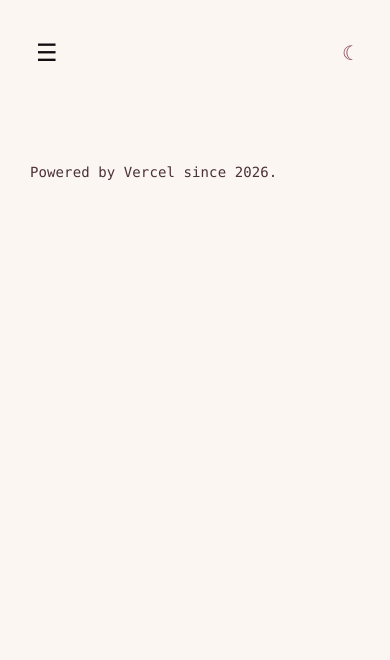
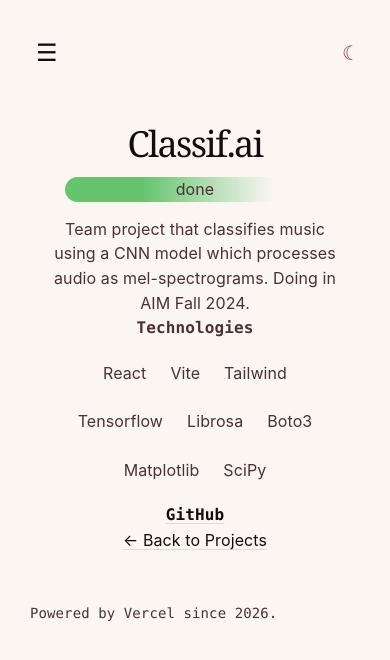
Before and after one commit to raspberryhelp/raspberryhelpdev, a React (Vite) app in the folder raspberryhelppersonal/: page /Projects/classif in a window 390 px wide. Shown: the top 660 px of the page. Built offline with nearby package versions, Linux system fonts and the light colour scheme.

Commit message:
Projects page done, fixed some of the weird formatting on tools page

```diff
--- a/raspberryhelppersonal/src/App.css
+++ b/raspberryhelppersonal/src/App.css
@@ -345,7 +345,6 @@
   text-align: center;
   box-shadow: 0 10px 0px var(--rose-bg);
   text-shadow: 0px 5px 15px;
-
 }
 
 .toolCard:hover {
@@ -353,12 +352,15 @@
   height: 350px;
   border: none;
   border-radius: 20px;
-  margin: 15px 10px 10px 15px;
+  margin: 15px;
   background: linear-gradient( 160deg, transparent 50%, var(--rose-bg)  30%), radial-gradient(circle, transparent 50%,  var(--rose-bg) 10%);
   background-blend-mode: normal, normal;
-  box-shadow: 0 5px 0px var(--rose-bg);
+  box-shadow: 0 10px 0px var(--rose-bg);
   text-shadow: 0px 5px 15px;
 
+}
+.toolCard a {
+  text-decoration: none;
 }
 .toolTitle
 {
@@ -381,7 +383,7 @@
     width: 100%;
     height: auto;
     margin: 20px 0;
-    padding: 0;
+    padding: 0 0 0 20px;
     text-align: left;
     box-shadow: 0 5px 0px var(--rose-bg);
     text-shadow: none;
@@ -397,3 +399,33 @@
     font-weight:lighter;
   }
 }
+
+/* for projects */
+.project-status.ongoing {
+  width: auto;
+  height: auto;
+  border: none;
+  border-radius: 20px;
+  margin: 15px;
+  background: linear-gradient( 90deg, rgba(196, 146, 102, 100) 30%, transparent 80%);
+  background-blend-mode: normal;
+}
+.project-status.done {
+  width: auto;
+  height: auto;
+  border: none;
+  border-radius: 20px;
+  margin: 15px;
+  background: linear-gradient( 90deg, rgba(102, 196, 111, 100) 30%, transparent 80%);
+  background-blend-mode: normal;
+}
+
+.technologies
+{
+   display: flex;
+  flex-direction: row;
+  flex-wrap: wrap;
+  gap: 24px;
+  justify-content: center;
+  padding: 20px;
+}
--- a/raspberryhelppersonal/src/App.jsx
+++ b/raspberryhelppersonal/src/App.jsx
@@ -13,6 +13,8 @@
 import Art from "./pages/Art";
 import Widgets from "./pages/Widgets";
 import Footer from './Footer';
+import ProjectDetails from "./pages/ProjectsDetails";
+
 function PageContent() {
   const location = useLocation();
 
@@ -25,6 +27,8 @@
         <Route path="/Blog" element={<Blog />} />
         <Route path="/Art" element={<Art />} />
         <Route path="/Widgets" element={<Widgets />} />
+        <Route path="/Projects/:projectId" element={<ProjectDetails />}
+/>
       </Routes>
     </div>
   );
--- /dev/null
+++ b/raspberryhelppersonal/src/data/projectdata.jsx
@@ -0,0 +1,93 @@
+export const projects = [
+  {
+    id: "personalsite",
+    title: "This Webpage",
+    description:
+      "This very webpage. It's the first one where I used a custom domain.",
+    technologies: ["React", "Vite", "Vercel"],
+    progress: "ongoing",
+    github: "https://github.com/raspberryhelp/raspberryhelpdev",
+    category: "personalsite",
+  },
+
+{
+  id: "voronoikmeans",
+  title: "K-means Voronoi",
+
+  description: (
+    <>
+      <p>
+        This is more or so a research project for my Computational
+        Geometry class, and I was trying to find out whether k-means
+        can help Voronoi diagrams better replicate existing political
+        boundaries for fun!
+      </p>
+
+      <p>
+        Mostly an excuse to delve a bit into GIS, but I also learned
+        a lot about data processing.
+      </p>
+    </>
+  ),
+
+  technologies: [
+    "Python",
+    "Pandas",
+    "NumPy",
+    "GeoPandas",
+    "SciPy",
+    "Matplotlib",
+  ],
+  progress: "done",
+    github: "https://github.com/raspberryhelp/kmeansvoronoi-cs6319",
+    category: "project",
+},
+{
+    id:"classif",
+    title:"Classif.ai",
+    description:"Team project that classifies music using a CNN model which processes audio as mel-spectrograms. Doing in AIM Fall 2024.",
+    progress: "done",
+    technologies: ["React", "Vite", "Tailwind", "Tensorflow", "Librosa", "Boto3", "Matplotlib", "SciPy"],
+    github: "https://github.com/ly-sona/music-genre-classification",
+    category: "project",
+},
+  {
+    id: "personalwebsite2",
+    title: "personalwebsite_2",
+    description:
+      "Old website, am no longer using this as my personal website but keeping it up for archive purposes. It's...it's a site alright ",
+    technologies: ["React", "Vite", "Tailwind"],
+    progress: "done",
+    github: "https://github.com/raspberryhelp/personalwebsite_2",
+    category: "personalsite",
+  },
+{
+      id: "cms",
+    title: "CMS",
+    description:
+      "Club management based system that allows users to browse, create and manage clubs. ",
+    technologies: ["HTML", "CSS", "PHP", "MySQL"],
+    progress: "done",
+    github: "https://github.com/raspberryhelp/CMS",
+    category: "project",
+  },
+  {
+    id:"craftconnect",
+    title: "CraftingConecxions",
+    description: "Website that allows users of the same major and school to connect with each other. Demoed in WeHack 2024",
+    progress: "done",
+    technologies: ["Python", "Flask", "Jinja", "SQLAlchemy"],
+    github:"https://github.com/sea-shanties/CraftingConecxions",
+    category: "project",
+  },
+    {
+    id:"dreamhome",
+    title: "Dream Home ",
+    description: "A choose your own adventure: Visual Novel for WEHack 2025 for the CBRE Track.",
+    progress: "done",
+    technologies: ["RenPy"],
+    github:"https://github.com/raspberryhelp/Wehack-Dream-Home",
+    category: "project",
+  },
+
+];
--- a/raspberryhelppersonal/src/pages/Projects.jsx
+++ b/raspberryhelppersonal/src/pages/Projects.jsx
@@ -1,9 +1,27 @@
-import React from 'react'
+import { Link } from "react-router-dom";
+import { projects } from "../data/projectdata.jsx";
 
 function Projects() {
   return (
-    <div>Projects</div>
-  )
+    <div class="about-container">
+    <div className="toolCard">
+    <div className="toolTitle">Click on any of these to see more about my projects!!!</div>
+      <div className="projects-grid" style={{padding: "10px"}}>
+        {projects.map((project) => (
+          <Link
+            key={project.id}
+            to={`/Projects/${project.id}`}
+            className="project-card"
+          >
+
+            <div className="toolContent">{project.title}</div>
+
+          </Link>
+        ))}
+      </div>
+    </div>
+    </div>
+  );
 }
 
-export default Projects
+export default Projects;
--- /dev/null
+++ b/raspberryhelppersonal/src/pages/ProjectsDetails.jsx
@@ -0,0 +1,62 @@
+import { Link, useParams } from "react-router-dom";
+
+import { projects } from "../data/projectdata.jsx";
+
+function ProjectDetails() {
+  const { projectId } = useParams();
+
+  const project = projects.find(
+    (project) => project.id === projectId
+  );
+
+  if (!project) {
+    return (
+      <div>
+        <h1>Project Not Found</h1>
+        <Link to="/Projects">Back to Projects</Link>
+      </div>
+    );
+  }
+
+  return (
+    <div className="project-details">
+
+      <h1>{project.title}</h1>
+        <div className={`project-status ${project.progress}`}>
+        {project.progress}
+      </div>
+
+      <div className="project-description">
+        {project.description}
+      </div>
+
+      <div className="toolTitle">Technologies</div>
+
+      <div className="technologies">
+        {project.technologies.map((technology) => (
+          <span key={technology}>
+            {technology}
+          </span>
+        ))}
+      </div>
+
+      <div className="toolTitle">
+
+        {project.github && (
+          <a
+            href={project.github}
+            target="_blank"
+            rel="noreferrer"
+          >
+            GitHub
+          </a>
+        )}
+      </div>
+    <Link to="/Projects">
+        ← Back to Projects
+      </Link>
+    </div>
+  );
+}
+
+export default ProjectDetails;
--- a/raspberryhelppersonal/src/pages/Widgets.jsx
+++ b/raspberryhelppersonal/src/pages/Widgets.jsx
@@ -2,7 +2,7 @@
 
 function Widgets() {
   return (
-    <div>Widgets</div>
+    <div>There's nothing here yet. If I'm being honest, it's going to take a long time before anything shows up. Explore the rest of the site for the time being~ </div>
   )
 }
 
```
